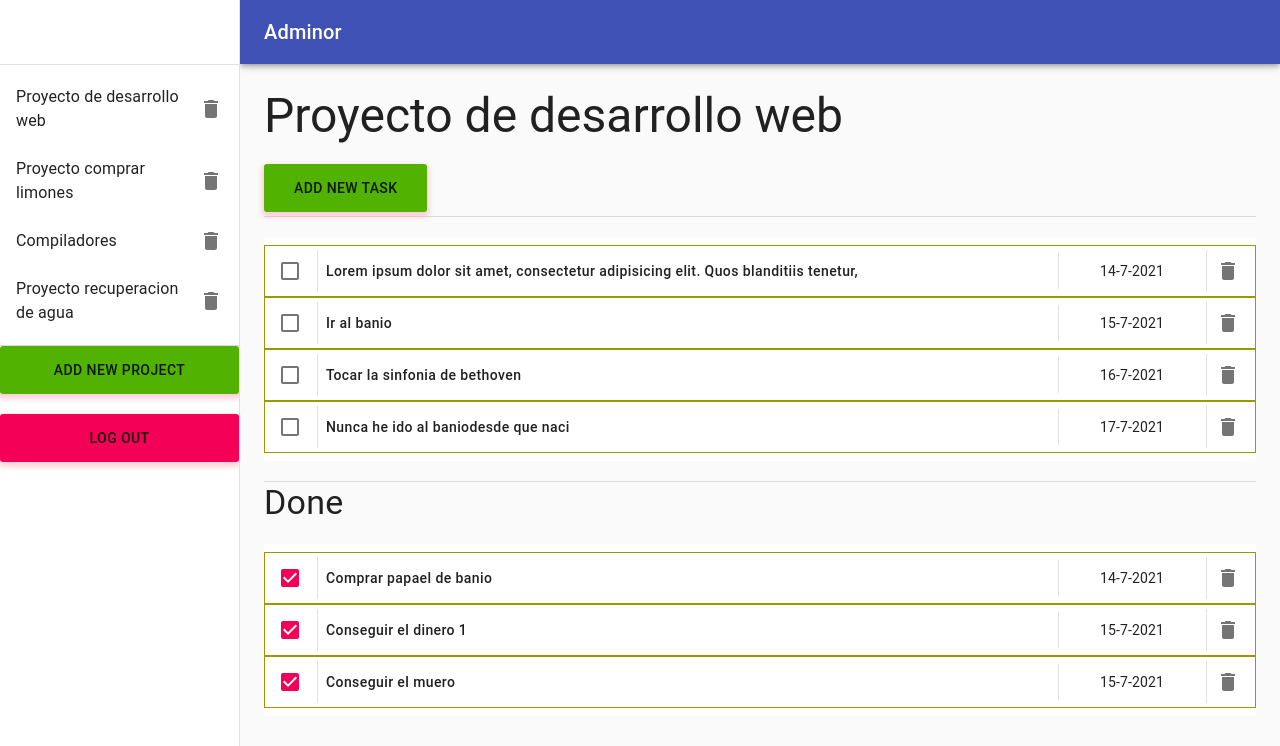
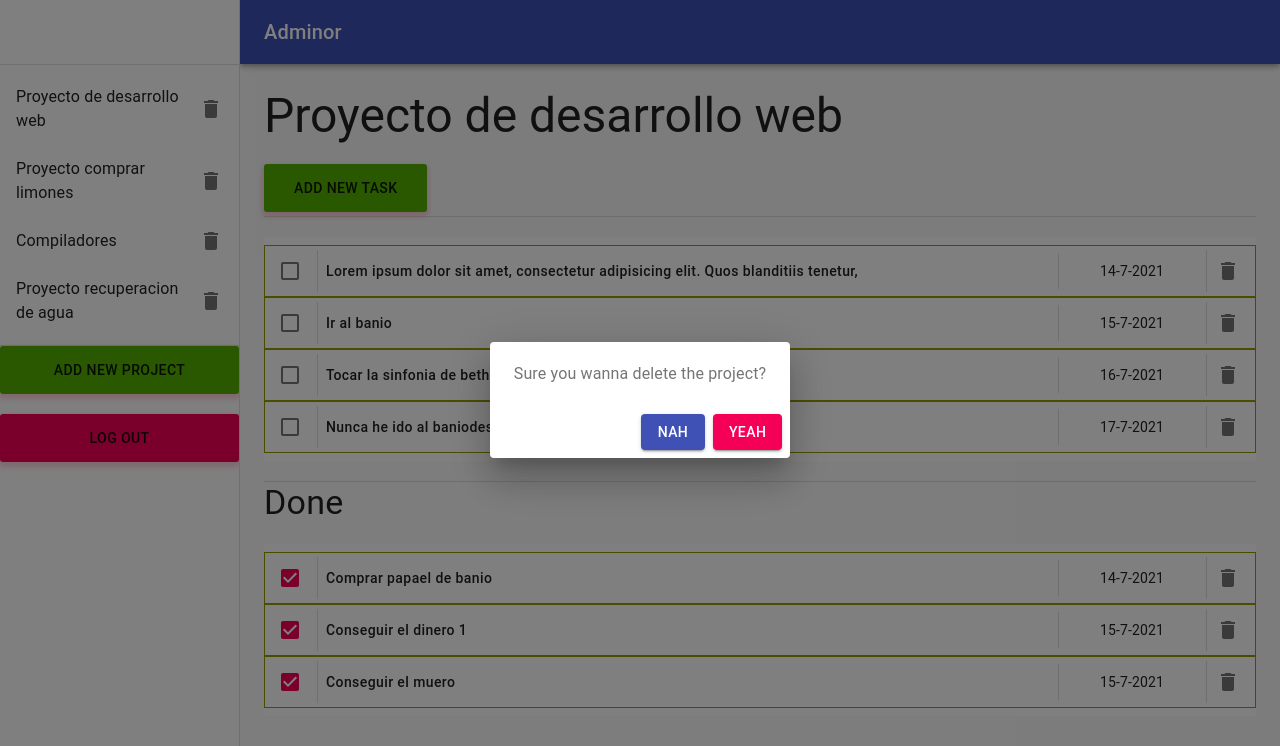
Before and after one commit to MarioBros27/adminor, a React (Create React App) app: page / in a window 1280 px wide. Both pictures are taken after a click on the element 205 px from the left and 109 px from the top of the page. Shown: the top 746 px of the page. Built offline with nearby package versions, Linux system fonts and the light colour scheme.

Commit message:
delete UI for projects works

```diff
--- a/src/javascript/components/workspace/Workspace.js
+++ b/src/javascript/components/workspace/Workspace.js
@@ -44,6 +44,7 @@ import TasksList from './TasksList'
 
 const drawerWidth = 240;
 let taskToDelete = -1
+let projectToDelete = -1
 
 const tasks =
     [{
@@ -240,6 +241,7 @@ export default function Workspace(props) {
     const [notDone, setNotDone] = useState(tasks)
     const [done, setDone] = useState(done_tasks)
     const [deleteTask, setDeleteTask] = useState(false)
+    const [deleteProject, setDeleteProject] = useState(false)
 
     const changeTaskStatus = function (value, id) {
         //If value is true it means that a not done is changed to done. If else the opposite
@@ -293,6 +295,19 @@ export default function Workspace(props) {
         setDeleteTask(false);
         console.log(taskToDelete)
     };
+    const handleOpenDeleteProject = function(id) {
+        setDeleteProject(true);
+        projectToDelete = id
+        console.log(projectToDelete)
+    };
+
+    const handleCloseDeleteProject = () => {
+        setDeleteProject(false);
+    };
+    const handleDeleteProject = () => {
+        setDeleteProject(false);
+        console.log(projectToDelete)
+    };
 
     return (
         <ThemeProvider theme={theme}>
@@ -341,7 +356,7 @@ export default function Workspace(props) {
                     {['Proyecto de desarrollo web', 'Proyecto comprar limones', 'Compiladores', 'Proyecto recuperacion de agua'].map((text, index) => (
                         <ListItem button key={text}>
                             <ListItemText primary={text} />
-                            <ListItemSecondaryAction>
+                            <ListItemSecondaryAction onClick={()=>handleOpenDeleteProject(index)}>
                                 <IconButton edge="end" aria-label="delete">
                                     <DeleteIcon></DeleteIcon>
                                 </IconButton>
@@ -375,7 +390,6 @@ export default function Workspace(props) {
                     open={deleteTask}
                     onClose={handleCloseDeleteTask}
                 >
-                    {/* <DialogTitle id="">{"Sure you wanna delete the task?"}</DialogTitle> */}
                     <DialogContent>
                         <DialogContentText id="alert-dialog-description">
                             Sure you wanna delete the task?
@@ -390,6 +404,24 @@ export default function Workspace(props) {
                         </Button>
                     </DialogActions>
                 </Dialog>
+                <Dialog
+                    open={deleteProject}
+                    onClose={handleCloseDeleteProject}
+                >
+                    <DialogContent>
+                        <DialogContentText id="alert-dialog-description">
+                            Sure you wanna delete the project?
+                        </DialogContentText>
+                    </DialogContent>
+                    <DialogActions>
+                        <Button onClick={handleCloseDeleteProject} variant="contained" color="primary">
+                            Nah
+                        </Button>
+                        <Button onClick={handleDeleteProject}  variant="contained"color="secondary" autoFocus>
+                            Yeah
+                        </Button>
+                    </DialogActions>
+                </Dialog>
 
         </ThemeProvider>
 
```
